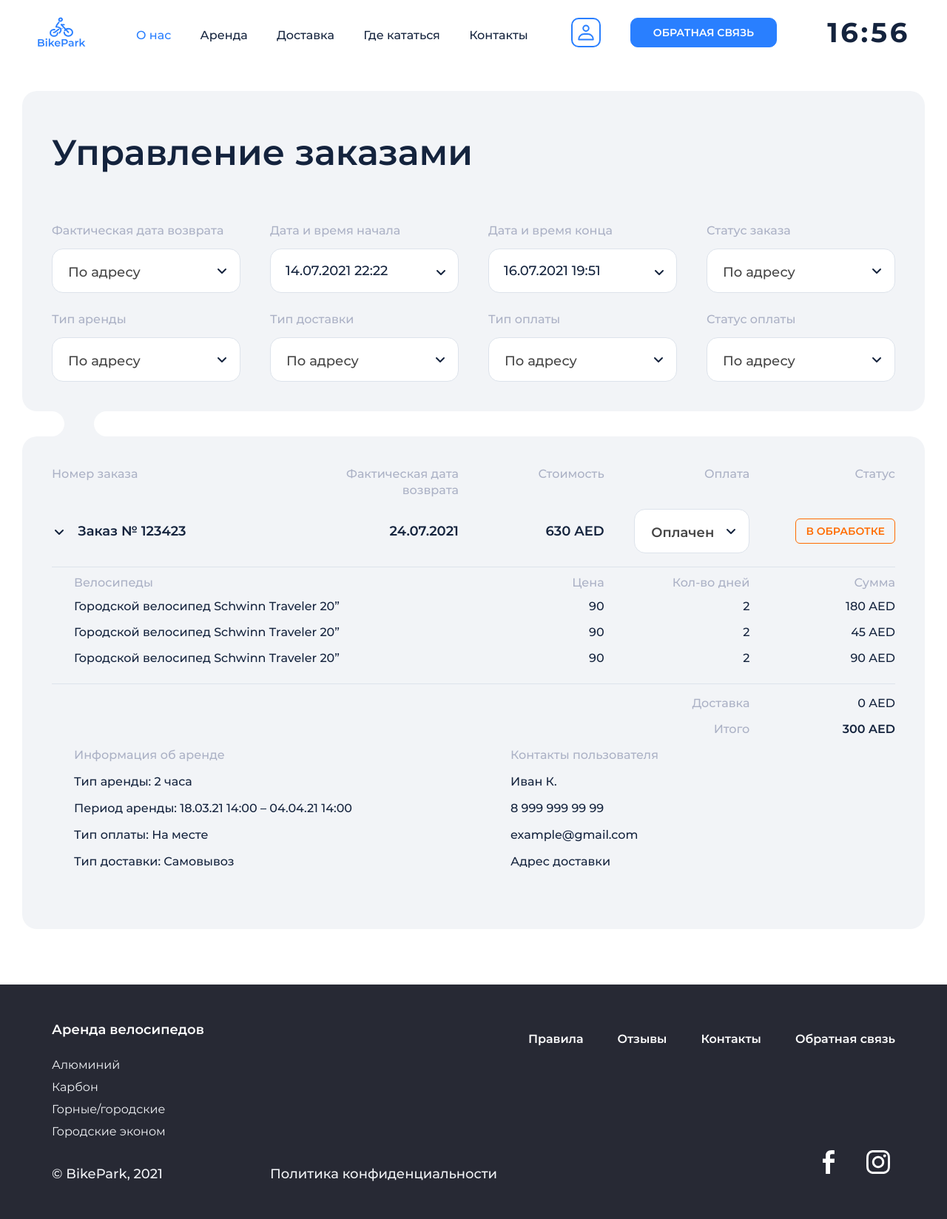
After one commit to noknok-mobile/bikepark, a PHP site: page /admin.php in a window 1280 px wide. The commit adds this page. Shown: the whole page at 74% size. Run offline with PHP 8.4, Linux system fonts and the light colour scheme; some libraries are stand-ins or nearby versions.

Commit message:
add admin page

```diff
--- /dev/null
+++ b/public_html/admin.php
@@ -0,0 +1,183 @@
+<?php require($_SERVER['DOCUMENT_ROOT'] . '/header.php'); ?>
+
+<section>
+    <div class="b-container">
+        <div class="sect-gray">
+            <h1 class="other-page">Управление заказами</h1>
+            <div class="filter-parametr">
+                <div class="parametrs parametrs_multiline">
+                    <div class="parametrs-item">
+                        <div class="parametrs-item__title">Фактическая дата возврата</div>
+                        <div class="parametrs-item__select">
+                            <select name="param__delivery" class="b-select chosen-select">
+                                <option>По адресу</option>
+                                <option>Самовывоз</option>
+                            </select>
+                        </div>
+                    </div>
+
+                    <div class="parametrs-item parametrs-item_date" id="two-inputs">
+                        <div class="parametrs-item__data">
+                            <div class="parametrs-item__title">Дата и время начала</div>
+                            <div class="parametrs-item__range"><input id="date-range200" type="text" class="date-range" size="20" value="14.07.2021 22:22"></div>
+                        </div>
+                        <div class="parametrs-item__data">
+                            <div class="parametrs-item__title">Дата и время конца</div>
+                            <div class="parametrs-item__range"><input id="date-range201" type="text" class="date-range" size="20" value="16.07.2021 19:51"></div>
+                        </div>
+                    </div>
+                    <div class="parametrs-item">
+                        <div class="parametrs-item__title">Статус заказа</div>
+                        <div class="parametrs-item__select">
+                            <select name="param__delivery" class="b-select chosen-select">
+                                <option>По адресу</option>
+                                <option>Самовывоз</option>
+                            </select>
+                        </div>
+                    </div>
+                    <div class="parametrs-item">
+                        <div class="parametrs-item__title">Тип аренды</div>
+                        <div class="parametrs-item__select">
+                            <select name="param__delivery" class="b-select chosen-select">
+                                <option>По адресу</option>
+                                <option>Самовывоз</option>
+                            </select>
+                        </div>
+                    </div>
+                    <div class="parametrs-item">
+                        <div class="parametrs-item__title">Тип доставки</div>
+                        <div class="parametrs-item__select">
+                            <select name="param__delivery" class="b-select chosen-select">
+                                <option>По адресу</option>
+                                <option>Самовывоз</option>
+                            </select>
+                        </div>
+                    </div>
+                    <div class="parametrs-item">
+                        <div class="parametrs-item__title">Тип оплаты</div>
+                        <div class="parametrs-item__select">
+                            <select name="param__delivery" class="b-select chosen-select">
+                                <option>По адресу</option>
+                                <option>Самовывоз</option>
+                            </select>
+                        </div>
+                    </div>
+                    <div class="parametrs-item">
+                        <div class="parametrs-item__title">Статус оплаты</div>
+                        <div class="parametrs-item__select">
+                            <select name="param__delivery" class="b-select chosen-select">
+                                <option>По адресу</option>
+                                <option>Самовывоз</option>
+                            </select>
+                        </div>
+                    </div>
+                </div>
+            </div>
+        </div>
+    </div>
+</section>
+
+<section class="b-ftype">
+    <div class="b-container">
+        <div class="ftype sect-gray sect-perehoc">
+            <div class="lk-slide">
+                <div class="lk-slide_wrap">
+                    <div class="lk-line lk-line_head lk-line_title lk-line_mobhide">
+                        <div class="lk-item lk-item_400">Номер заказа</div>
+                        <div class="lk-item lk-item_200">Фактическая дата возврата </div>
+                        <div class="lk-item lk-item_200">Стоимость</div>
+                        <div class="lk-item lk-item_200 lk-item_oplat">Оплата</div>
+                        <div class="lk-item lk-item_200 lk-item_status">Статус</div>
+                    </div>
+                    <div class="lk-table">
+                        <div class="accord-item accord-item_active">
+                            <div class="accord-item__title">
+                                <div class="lk-item lk-item_400 lk-item_auto lk-item_toggle"><span class="mob-linetitle">Номер заказа: </span> Заказ № 123423</div>
+                                <div class="lk-item lk-item_200 lk-item_auto"><span class="mob-linetitle">Дата: </span> 24.07.2021 </div>
+                                <div class="lk-item lk-item_200 lk-item_auto lk-item_price"><span class="mob-linetitle">Стоимость: </span> 630 AED</div>
+                                <div class="lk-item lk-item_200 lk-item_auto lk-item_oplat">
+                                    <span class="mob-linetitle">Оплата: </span>
+
+                                    <div class="lk-item_select">
+                                        <select name="param__delivery" class="status chosen-select">
+                                            <option>Оплачен</option>
+                                            <option>Самовывоз</option>
+                                        </select>
+                                    </div>
+
+                                </div>
+                                <div class="lk-item lk-item_200 lk-item_auto lk-item_status"><span class="mob-linetitle">Статус: </span>
+                                    <div class="status status_obrabot">В обработке</div>
+                                </div>
+                            </div>
+                            <div class="accord-item__content" style="display: block;">
+                                <div class="accord-item__products">
+                                    <div class="lk-line lk-line_title">
+                                        <div class="lk-item lk-item_600">Велосипеды</div>
+                                        <div class="lk-item lk-item_200">Цена</div>
+                                        <div class="lk-item lk-item_200 lk-item_dney">Кол-во дней</div>
+                                        <div class="lk-item lk-item_200 lk-item_itog">Сумма</div>
+                                    </div>
+                                    <div class="lk-line lk-line_text">
+                                        <div class="lk-item lk-item_600">Городской велосипед Schwinn Traveler 20” </div>
+                                        <div class="lk-item lk-item_200 lk-item_cena">90</div>
+                                        <div class="lk-item lk-item_200 lk-item_dney">2</div>
+                                        <div class="lk-item lk-item_200 lk-item_itog">180 AED</div>
+                                    </div>
+                                    <div class="lk-line lk-line_text">
+                                        <div class="lk-item lk-item_600">Городской велосипед Schwinn Traveler 20” </div>
+                                        <div class="lk-item lk-item_200 lk-item_cena">90</div>
+                                        <div class="lk-item lk-item_200 lk-item_dney">2</div>
+                                        <div class="lk-item lk-item_200 lk-item_itog">45 AED</div>
+                                    </div>
+                                    <div class="lk-line lk-line_text">
+                                        <div class="lk-item lk-item_600">Городской велосипед Schwinn Traveler 20” </div>
+                                        <div class="lk-item lk-item_200 lk-item_cena">90</div>
+                                        <div class="lk-item lk-item_200 lk-item_dney">2</div>
+                                        <div class="lk-item lk-item_200 lk-item_itog">90 AED</div>
+                                    </div>
+                                </div>
+                                <div class="accord-item__ship">
+                                    <div class="lk-line lk-line_itog">
+                                        <div class="lk-item lk-item_600"></div>
+                                        <div class="lk-item lk-item_200"></div>
+                                        <div class="lk-item lk-item_200 lk-item_info">Доставка</div>
+                                        <div class="lk-item lk-item_200 lk-item_status">0 AED</div>
+                                    </div>
+                                    <div class="lk-line lk-line_itog">
+                                        <div class="lk-item lk-item_600"></div>
+                                        <div class="lk-item lk-item_200"></div>
+                                        <div class="lk-item lk-item_200 lk-item_info">Итого</div>
+                                        <div class="lk-item lk-item_200 lk-item_status item-bold">300 AED</div>
+                                    </div>
+                                </div>
+                                <div class="accord-item__action">
+                                    <div class="accord-action">
+                                        <div class="lk-line lk-line_title">
+                                            <div class="lk-item lk-item_600">Информация об аренде</div>
+                                        </div>
+                                        <div class="accord-action_item">Тип аренды: 2 часа</div>
+                                        <div class="accord-action_item">Период аренды: 18.03.21 14:00 – 04.04.21 14:00 </div>
+                                        <div class="accord-action_item">Тип оплаты: На месте</div>
+                                        <div class="accord-action_item">Тип доставки: Самовывоз</div>
+                                    </div>
+                                    <div class="accord-action">
+                                        <div class="lk-line lk-line_title">
+                                            <div class="lk-item lk-item_600">Контакты пользователя</div>
+                                        </div>
+                                        <div class="accord-action_item">Иван К. </div>
+                                        <div class="accord-action_item">8 999 999 99 99 </div>
+                                        <div class="accord-action_item">example@gmail.com</div>
+                                        <div class="accord-action_item">Адрес доставки</div>
+                                    </div>
+                                </div>
+                            </div>
+                        </div>
+                    </div>
+                </div>
+            </div>
+        </div>
+    </div>
+</section>
+
+<?php require($_SERVER['DOCUMENT_ROOT'] . '/footer.php'); ?>
--- a/public_html/css/style.css
+++ b/public_html/css/style.css
@@ -677,6 +677,12 @@ body.b-page_menu:before {
 	display: flex;
 	margin: 0 -20px;
 }
+.parametrs_multiline{
+	flex-wrap: wrap;
+}
+.parametrs_multiline .parametrs-item{
+	margin-top: 25px;
+}
 .parametrs-item {
 	padding: 0 20px;
 	width: 25%;
```
